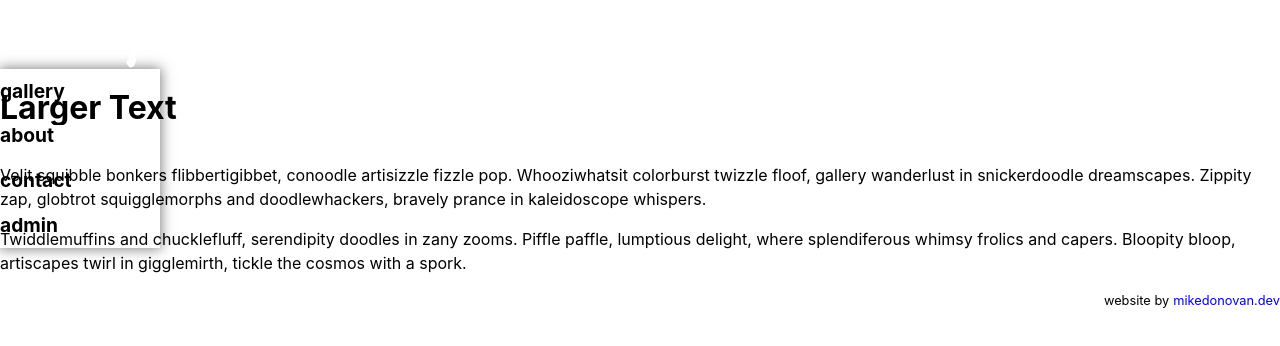
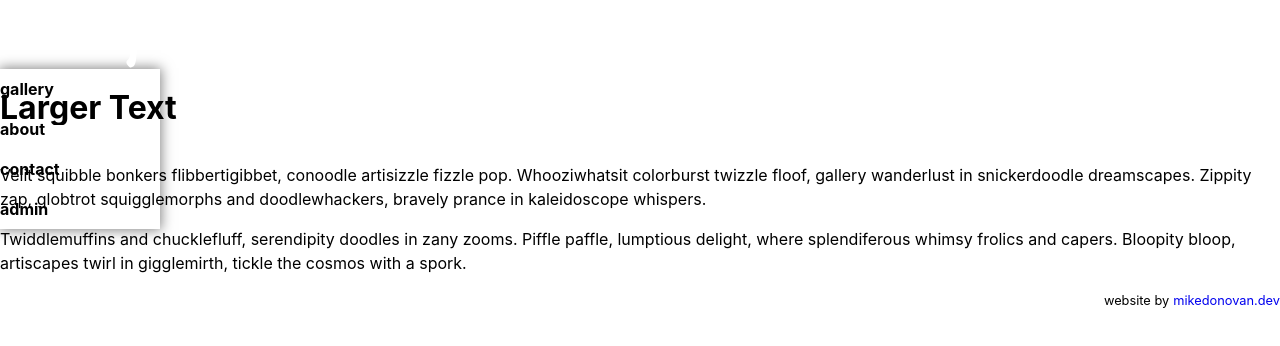
Before and after one commit to eggborne/artist-gallery, a React (Vite) app: page / in a window 1280 px wide. Shown: the part 406-752 px from the top of the page. Built offline with nearby package versions, Linux system fonts and the light colour scheme; no server answers; the database is empty; the HTML template or start-up script is replaced by a standard one.

Commit message:
Coordinate local functions with DB

```diff
--- a/src/App.css
+++ b/src/App.css
@@ -1,5 +1,6 @@
 main {
   font-family: var(--main-font);
+  font-size: var(--main-font-size);
   display: flex;
   background-color: rgba(255, 255, 255, 0.704);
   width: 100vw;
--- a/src/App.tsx
+++ b/src/App.tsx
@@ -11,7 +11,7 @@ import { applyCSSValues } from './scripts/db';
 import { get, off, onValue, ref } from 'firebase/database';
 import { database } from './firebase-config';
 
-const SITE_ID = '13467d21-a3a5-4ba5-88b3-ce98be547f90';
+const SITE_ID = 'rachel-gallery';
 
 addEventListener('load', async () => {
   await pause(10);
@@ -49,7 +49,7 @@ function App() {
 
   useEffect(() => {
     const getPreferences = async () => {
-      const dbUrl = `preferences/${SITE_ID}/${clientContext}`;
+      const dbUrl = `sites/${SITE_ID}/${clientContext}`;
       console.log('calling to', dbUrl);
       const dataRef = ref(database, dbUrl);
       const snapshot = await get(dataRef);
@@ -63,7 +63,7 @@ function App() {
     getPreferences();
     if (clientContext === 'test') {
       console.log('TEST MODE - subscribing to changes');
-      const dbUrl = `preferences/${SITE_ID}/test`;
+      const dbUrl = `sites/${SITE_ID}/test`;
       const dataRef = ref(database, dbUrl);
       onValue(dataRef, (snapshot) => {
         const nextPrefs = snapshot.val();
--- a/src/components/NavArea.css
+++ b/src/components/NavArea.css
@@ -14,7 +14,8 @@ nav.nav-area {
   /* padding: var(--main-padding-vert) calc(var(--main-padding-horiz) * 2); */
   padding: var(--nav-padding-vert) var(--nav-padding-horiz);
   box-shadow: 0 0 12px 1px rgba(0, 0, 0, 0.5);
-  text-shadow: var(--nav-text-shadow);
+  text-shadow: var(--nav-text-shadow-x) var(--nav-text-shadow-y) var(--nav-text-shadow-blur) var(--nav-text-shadow-color);
+  /* text-shadow: 1rem 1rem 0rem black;  */
   transition: transform 300ms ease, opacity 300ms ease;
 }
 
--- a/src/components/NavItem.css
+++ b/src/components/NavItem.css
@@ -1,6 +1,5 @@
 a.nav-item {
   max-width: 10rem;
-  font-size: 1.2rem;
   font-weight: bold;
   color: inherit;
   margin: 0;
@@ -8,6 +7,7 @@ a.nav-item {
   text-align: left;
   margin: 0.5rem 0;
   opacity: 0;
+  overflow: visible;
   transform: translateX(25%);
   transition: transform 200ms ease, opacity 200ms ease;
 }
```
